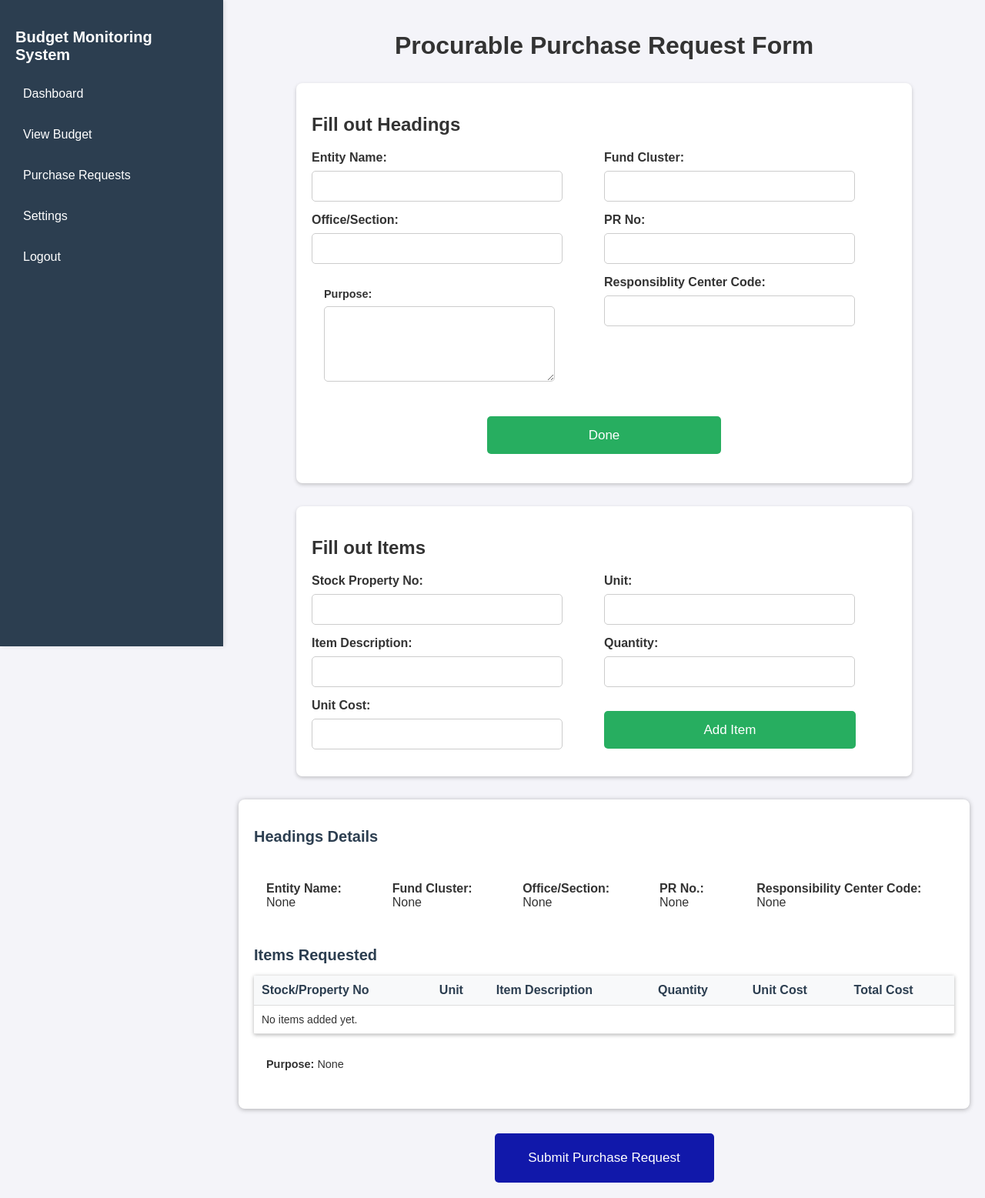
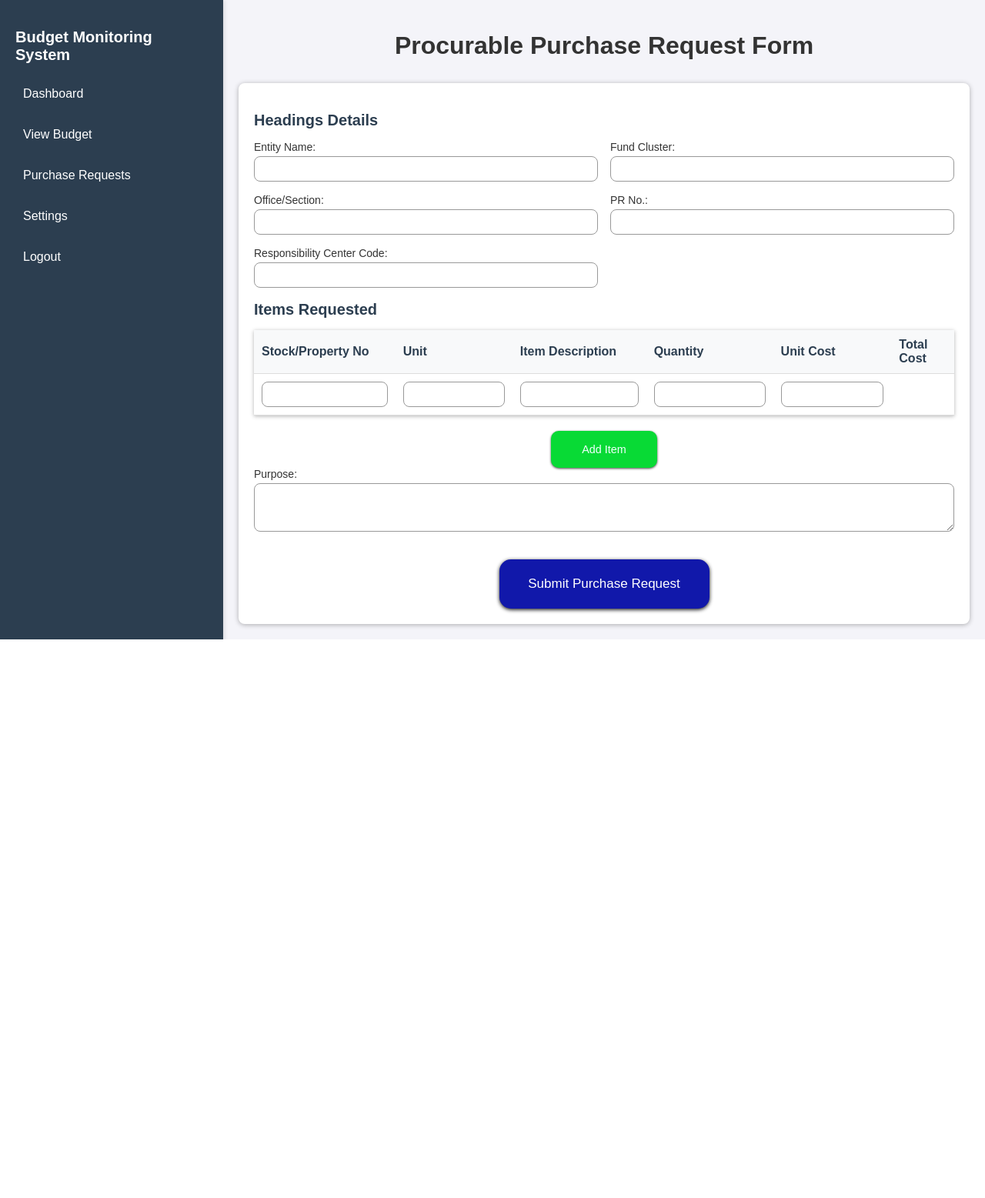
Before and after one commit to RomeloDev/Capstone_Project---Budget_Monitoring_System, a Django app: page /end_user/purchase_request_form/ in a window 1280 px wide. Shown: the whole page at 77% size. After the commit the page ends 831 px from the top, so only its background shows below. Run offline with Django 5.2, Linux system fonts and the light colour scheme; the visitor is signed in with stand-in values (Sample User, id 1); data comes from the database, SQL or seed files in the repository.

Commit message:
PR design changed, and added logic and ajax

```diff
--- a/apps/end_user_app/templates/end_user_app/purchase_request_form.html
+++ b/apps/end_user_app/templates/end_user_app/purchase_request_form.html
@@ -7,106 +7,37 @@
 {% block main-content %}
     <main class="content">
         <h1 style="text-align: center;">Procurable Purchase Request Form</h1>
-        <!-- Purchase Request Form -->
-        <section class="purchase-form">
-            <h2>Fill out Headings</h2>
-            {% comment %} <form method="POST" action="{% url 'purchase_request' %}"> {% endcomment %}
-            <form method="post" action="{% url "purchase_request_form" %}">
+
+        <!-- Purchase Request Items Table -->
+        <section class="purchase-requests">
+            <h2>Headings Details</h2>
+            <form id="main-pr-form" action="{% url "purchase_request_form" %}" method="post">
                 {% csrf_token %}
 
+                <div class="headings">
                     <div>
                         <label for="entity_name">Entity Name:</label>
                         <input type="text" id="entity_name" name="entity_name" required>
                     </div>
-
                     <div>
                         <label for="fund_cluster">Fund Cluster:</label>
                         <input type="text" id="fund_cluster" name="fund_cluster" required>
                     </div>
-
                     <div>
                         <label for="office_section">Office/Section:</label>
                         <input type="text" id="office_section" name="office_section" required>
                     </div>
-
                     <div>
-                    <label for="pr_no">PR No:</label>
+                        <label for="pr_no">PR No.:</label>
                         <input type="text" id="pr_no" name="pr_no" required>
                     </div>
-
                     <div>
-                    <label for="responsiblity_center_code">Responsiblity Center Code:</label>
-                    <input type="text" id="responsiblity_center_code" name="responsiblity_center_code" required>
+                        <label for="responsibility_code">Responsibility Center Code:</label>
+                        <input type="text" id="responsibility_code" name="responsibility_code" required>
+                    </div>
                 </div>
 
-                <div class="purpose">
-                    <label for="purpose">Purpose:</label>
-                    <textarea id="purpose" name="purpose" rows="4" required></textarea>
-                </div>
-
-                <div class="form-button">
-                    <button type="submit">Done</button>
-                </div>
-                <br>
-                {% if messages %}
-                    {% for message in messages %}
-                        <p style="color: red;">{{ message }}</p>
-                    {% endfor %}
-                {% endif %}
-            </form>
-        </section>
-
-        {% comment %} Add Item Form {% endcomment %}
-        <section class="purchase-form">
-            <h2>Fill out Items</h2>
-
-            <form action="{% url "purchase_request_form" %}" method="post">
-                {% csrf_token %}
-
-                <!-- Hidden field to store the PurchaseRequest ID -->
-                {% if latest_purchase_request %}
-                    <input type="hidden" name="purchase_request_id" value="{{ latest_purchase_request.id }}">
-                {% endif %}
-
-
-                <div>
-                    <label for="stock_property_no">Stock Property No:</label>
-                    <input type="text" name="stock_property_no" id="stock_property_no" required>
-                </div>
-                <div>
-                    <label for="unit">Unit:</label>
-                    <input type="text" name="unit" id="unit" required>
-                </div>
-                <div>
-                    <label for="item_description">Item Description:</label>
-                    <input type="text" name="item_description" id="item_description" required>
-                </div>
-                <div>
-                    <label for="quantity">Quantity:</label>
-                    <input type="text" name="quantity" id="quantity" required>
-                </div>
-                <div>
-                    <label for="unit_cost">Unit Cost:</label>
-                    <input type="text" name="unit_cost" id="unit_cost" required>
-                </div>
-
-                <div class="add_item_btn">
-                    <button type="submit">Add Item</button>
-                </div>
-            </form>
-        </section>
-
-
-        <!-- Purchase Request Items Table -->
-        <section class="purchase-requests">
-            <h2>Headings Details</h2>
-            <div class="headings">
-                <p><strong>Entity Name: </strong>{{ latest_purchase_request.entity_name|default:"None" }}</p>
-                <p><strong>Fund Cluster: </strong>{{ latest_purchase_request.fund_cluster|default:"None" }}</p>
-                <p><strong>Office/Section: </strong>{{ latest_purchase_request.office_section|default:"None" }}</p>
-                <p><strong>PR No.: </strong>{{ latest_purchase_request.pr_no|default:"None" }}</p>
-                <p><strong>Responsibility Center Code: </strong>{{ latest_purchase_request.responsibility_center_code|default:"None" }}</p>
-            </div>
+                <div class="add-items">
                     <h2>Items Requested</h2>
                     <table>
                         <thead>
@@ -119,7 +50,8 @@
                                 <th>Total Cost</th>
                             </tr>
                         </thead>
-                <tbody>
+                        <tbody id="items-table-body">
+                            {% comment %} Fetch the items data from server {% endcomment %}
                             {% for item in purchase_items %}
                                 <tr>
                                     <td>{{ item.stock_property_no }}</td>
@@ -129,29 +61,72 @@
                                     <td>{{ item.unit_cost }}</td>
                                     <td>{{ item.total_cost }}</td>
                                 </tr>
-                    {% empty %}
-                        <tr>
-                            <td colspan="6">No items added yet.</td>
+                            {% endfor %}
+
+                            {% comment %} Add Purchase request items {% endcomment %}
+                            <tr id="input-row">
+                                <td class="table-inputs"><input type="text" id="stock_no" ></td>
+                                <td class="table-inputs"><input type="text" id="unit" ></td>
+                                <td class="table-inputs"><input type="text" id="item_desc" ></td>
+                                <td class="table-inputs"><input type="number" id="quantity" min="0" ></td>
+                                <td class="table-inputs"><input type="number" id="unit_cost" min="0" ></td>
+                                <td class="table-inputs"></td>
                             </tr>
-                    {% endfor %}
+
                         </tbody>
                     </table>
-            <div class="purpose">
-                <p><strong>Purpose: </strong>{{ latest_purchase_request.purpose|default:"None" }}</p>
+                    <div class="add-item-btn">
+                        <button type="button" id="add-item">Add Item</button>
                     </div>
-        </section>
+                </div>
 
-        <form action="{% url "purchase_request_form" %}" method="post">
-            {% csrf_token %}
-
-            {% if latest_purchase_request %}
-                <input type="hidden" name="latest_purchase_request_id" value="{{ latest_purchase_request.id }}">
-            {% endif %}
-            <input type="hidden" name="submit_pr" value="true"> <!-- Identifier for Submission -->
+                <div class="purpose-div">
+                    <label for="purpose">Purpose:</label>
+                    <textarea id="purpose" name="purpose" rows="3"></textarea>
+                </div>
 
                 <div class="submit_pr_button">
-                <button type="submit">Submit Purchase Request</button>
+                    <button name="submit_pr" type="submit">Submit Purchase Request</button>
                 </div>
             </form>
+        </section>
     </main>
+
+    <script>
+        document.getElementById('add-item').addEventListener('click', function() {
+            const csrfToken = document.querySelector('[name=csrfmiddlewaretoken]').value;
+
+            fetch("{% url 'add_purchase_item' %}", {
+                method: 'POST',
+                headers: {
+                    'X-CSRFToken': csrfToken,
+                    'Content-Type': 'application/x-www-form-urlencoded',
+                },
+                body: new URLSearchParams({
+                    'stock_no': document.getElementById('stock_no').value,
+                    'unit': document.getElementById('unit').value,
+                    'item_desc': document.getElementById('item_desc').value,
+                    'quantity': document.getElementById('quantity').value,
+                    'unit_cost': document.getElementById('unit_cost').value,
+                })
+            })
+            .then(response => response.json())
+            .then(data => {
+                if(data.success) {
+                    // Clear input fields
+                    document.querySelectorAll('#input-row input').forEach(input => input.value = '');
+
+                    // Refresh items list
+                    fetch("{% url 'purchase_request_form' %}")
+                        .then(response => response.text())
+                        .then(html => {
+                            const parser = new DOMParser();
+                            const doc = parser.parseFromString(html, 'text/html');
+                            const newTableBody = doc.getElementById('items-table-body').innerHTML;
+                            document.getElementById('items-table-body').innerHTML = newTableBody;
+                        });
+                }
+            });
+        });
+    </script>
 {% endblock main-content %}
--- a/apps/end_user_app/urls.py
+++ b/apps/end_user_app/urls.py
@@ -8,4 +8,5 @@ urlpatterns = [
     path('settings/', views.settings, name='user_settings'),
     path('logout/', views.end_user_logout, name='logout'),
     path('purchase_request_form/', views.purchase_request_form, name='purchase_request_form'),
+    path('add_purchase_item/', views.add_purchase_request_items, name='add_purchase_item'),
 ]
--- a/apps/end_user_app/views.py
+++ b/apps/end_user_app/views.py
@@ -6,6 +6,8 @@ from apps.admin_panel.models import BudgetAllocation
 from .models import PurchaseRequest, PurchaseRequestItems
 from decimal import Decimal
 from django.contrib import messages
+from django.views.decorators.http import require_http_methods
+from django.http import JsonResponse
 
 # Create your views here.
 @login_required
@@ -43,11 +45,11 @@ def view_budget(request):
 
 @login_required
 def purchase_request(request):
-    # try:
-    #     purchase_requests = PurchaseRequest.objects.filter(user=request.user)
-    # except PurchaseRequest.DoesNotExist:
-    #     purchase_requests = None
-    return render(request, 'end_user_app/purchase_request.html')
+    try:
+        purchase_requests = PurchaseRequest.objects.filter(requested_by=request.user, pr_status="Submitted")
+    except PurchaseRequest.DoesNotExist:
+        purchase_requests = None
+    return render(request, 'end_user_app/purchase_request.html', {'purchase_requests': purchase_requests})
 
 @login_required
 def settings(request):
@@ -60,73 +62,73 @@ def end_user_logout(request):
 
 @login_required
 def purchase_request_form(request):
-    if request.method == 'POST':
-        # Purchase Request Headings Logic
-        if 'entity_name' in request.POST:
-            entity_name = request.POST.get('entity_name')
-            fund_cluster = request.POST.get('fund_cluster')
-            office_section = request.POST.get('office_section')
-            pr_no = request.POST.get('pr_no')
-            responsibility_center_code = request.POST.get('responsiblity_center_code')
-            purpose = request.POST.get('purpose')
+    # Get or create draft purchase request
+    purchase_request, created = PurchaseRequest.objects.get_or_create(
+        requested_by=request.user,
+        pr_status='draft',
+        defaults={
+            'entity_name': 'Draft Entity',
+            'pr_no': 'TEMP',
+            'pr_status': 'draft'
+        }
+    )
 
-            purchase_request, created = PurchaseRequest.objects.get_or_create(
-                pr_no=pr_no,
-                defaults={
-                    "requested_by": request.user,
-                    "entity_name": entity_name,
-                    "fund_cluster": fund_cluster,
-                    "office_section": office_section,
-                    "responsibility_center_code": responsibility_center_code,
-                    "purpose": purpose
-                }
-            )
+    if request.method == 'POST' and 'submit_pr' in request.POST:
+        # Handle final form submission
+        # Update purchase request details
+        # Generate proper PR number here
+        purchase_request.pr_status = 'Submitted'
+        purchase_request.submitted_status = 'Pending'
+        purchase_request.entity_name = request.POST.get('entity_name')
+        purchase_request.fund_cluster = request.POST.get('fund_cluster')
+        purchase_request.office_section = request.POST.get('office_section')
+        purchase_request.pr_no = request.POST.get('pr_no')
+        purchase_request.responsibility_center_code = request.POST.get('responsibility_code')
+        purchase_request.purpose = request.POST.get('purpose')
+        purchase_request.save()
 
+        print("Purchase Request Submitted Sucessfully")
+        return redirect('purchase_request_form')
 
-            messages.success(request, "PR Headings has been added successfully")
-            return redirect('purchase_request_form')
-        elif 'purchase_request_id' in request.POST:
-            purchase_request_id = request.POST.get('purchase_request_id')
-            stock_property_no = request.POST.get('stock_property_no')
-            unit = request.POST.get('unit')
-            item_description = request.POST.get('item_description')
-            quantity = int(request.POST.get('quantity', 0))
-            unit_cost = Decimal(request.POST.get('unit_cost', 0))
+    context = {
+        'purchase_request': purchase_request,
+        'purchase_items': purchase_request.items.all()
+    }
 
-            # Validate kung valid nga Purchase Request ID
-            purchase_request = get_object_or_404(PurchaseRequest, id=purchase_request_id)
+    return render(request, "end_user_app/purchase_request_form.html", context)
 
-            # Create new PurchaseRequestItem
-            PurchaseRequestItems.objects.create(
-                purchase_request=purchase_request,
-                stock_property_no=stock_property_no,
-                unit=unit,
-                item_description=item_description,
-                quantity=quantity,
-                unit_cost=unit_cost
-            )
+@require_http_methods(["POST"])
+@login_required
+def add_purchase_request_items(request):
+    # Get or create draft purchase request
+    purchase_request, created = PurchaseRequest.objects.get_or_create(
+        requested_by=request.user,
+        pr_status='draft',
+        defaults={
+            'entity_name': 'Draft Entity',
+            'pr_no': 'TEMP',
+            'pr_status': 'draft'
+        }
+    )
 
-            messages.success(request, "Item added Successfully!")
-            return redirect('purchase_request_form')
+    # Create item
+    item = PurchaseRequestItems.objects.create(
+        purchase_request=purchase_request,
+        stock_property_no=request.POST.get('stock_no'),
+        unit=request.POST.get('unit'),
+        item_description=request.POST.get('item_desc'),
+        quantity=int(request.POST.get('quantity', 0)),
+        unit_cost=float(request.POST.get('unit_cost', 0)),
+    )
 
-        elif "submit_pr" in request.POST:  # Purchase Request Submission
-            print("POST data received:", request.POST)
-            purchase_request_id = request.POST.get("latest_purchase_request_id")
-            purchase_request = get_object_or_404(PurchaseRequest, id=purchase_request_id)
-
-            purchase_request.pr_status = "Submitted"
-            purchase_request.submitted_status = "Pending"
-            purchase_request.save()
-
-            print("Purchase Request Submitted Successfully!")
-            messages.success(request, "Purchase Request Submitted Successfully!")
-            return redirect("purchase_request_form")
-
-    latest_purchase_request = PurchaseRequest.objects.filter(requested_by=request.user).last()
-    purchase_items = latest_purchase_request.items.all() if latest_purchase_request else []
-
-
-    return render(request, 'end_user_app/purchase_request_form.html', {
-        'latest_purchase_request': latest_purchase_request,
-        'purchase_items': purchase_items,
+    return JsonResponse({
+        'success': True,
+        'item': {
+            'stock_property_no': item.stock_property_no,
+            'unit': item.unit,
+            'item_description': item.item_description,
+            'quantity': item.quantity,
+            'unit_cost': float(item.unit_cost),
+            'total_cost': float(item.total_cost),
+        }
     })
--- a/apps/users/views.py
+++ b/apps/users/views.py
@@ -45,9 +45,10 @@ def end_user_signup(request):
         # Retrieval of value in input fields
         username = request.POST.get('username')
         email = request.POST.get('email')
-        department = request.POST.get('mf0_1')
+        department = request.POST.get('mfo_1')
         password = request.POST.get('password')
         confirm_password = request.POST.get('confirm-password')
+        department_head = request.POST.get('department') # This is for future changes. Add a logic about this
 
         # Validate password confirmation
         if password != confirm_password:
--- a/static/css/dashboard.css
+++ b/static/css/dashboard.css
@@ -296,12 +296,13 @@ form .submit_pr_button button{
     color: white;
     border: none;
     padding: 0.9rem 1.5rem;
-    border-radius: 5px;
+    border-radius: 15px;
     font-size: 17px;
     cursor: pointer;
     transition: background-color 0.3s;
     width: 30%;
     height: 4rem;
+    box-shadow: 0 1.5px 5px rgb(21, 21, 21);
 }
 
 form .submit_pr_button button:hover{
@@ -310,16 +311,49 @@ form .submit_pr_button button:hover{
 
 /* Headings */
 .headings{
-    display: flex;
-    gap: 2rem;
-    padding: 1rem;
+    display: grid;
+    grid-template-columns: repeat(2, 1fr);
+    gap: 1rem;
+    margin-bottom: 1rem;
 }
 
-/* Purpose */
-.purpose{
-    padding: 1rem;
+.headings div label, .purpose-div label {
+    display: block;
+    margin-bottom: 0.25rem;
+    font-size: 0.875rem;
+}
+
+.headings div input, .purpose-div textarea, .table-inputs input{
+    width: 100%;
+    padding: 0.5rem;
+    border: 1px solid hsl(240, 0%, 60%);
+    border-radius: 0.5rem;
+    box-sizing: border-box;
+}
+
+.add-item-btn{
+    display: flex;
+    justify-content: center;
+    align-items: center;
+    margin-top: 20px;
+}
+
+.add-item-btn button{
+    padding: 1rem 2.5rem;
+    background: rgb(8, 218, 53);
+    border-radius: 10px;
+    border: none;
+    font-family: Arial, Helvetica, sans-serif;
+    color: azure;
     font-size: 0.9rem;
+    box-shadow: 0px 1px 3px rgb(70, 68, 68);
 }
+
+.add-item-btn button:hover{
+    background: rgba(26, 255, 76, 0.901);
+    color: gray;
+}
+
 
 /* Add Items */
 .add_item_btn{
```
Also changed, not shown: apps/end_user_app/templates/end_user_app/purchase_request.html (+10 -8 lines), apps/users/templates/users/end_user_signup.html (+4 -4 lines), bb_budget_monitoring_system/settings.py (line endings or trailing spaces). Lines whose indentation alone changed are shown as unchanged.
